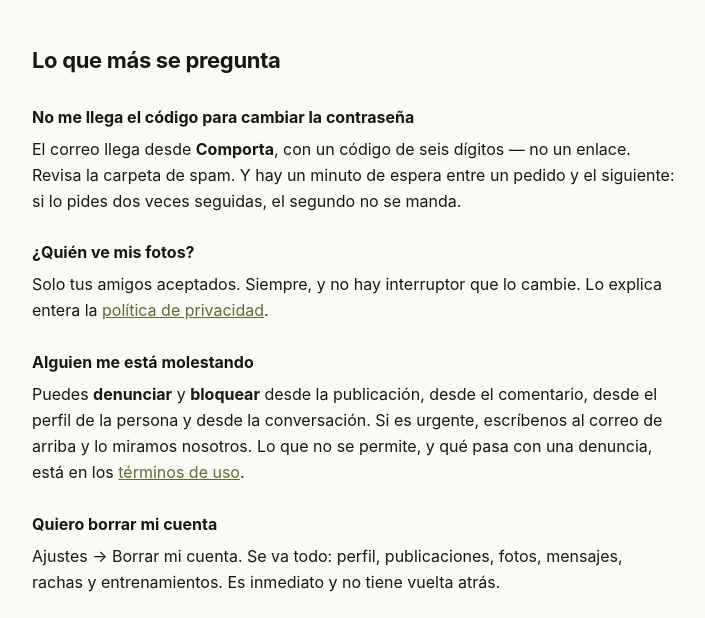
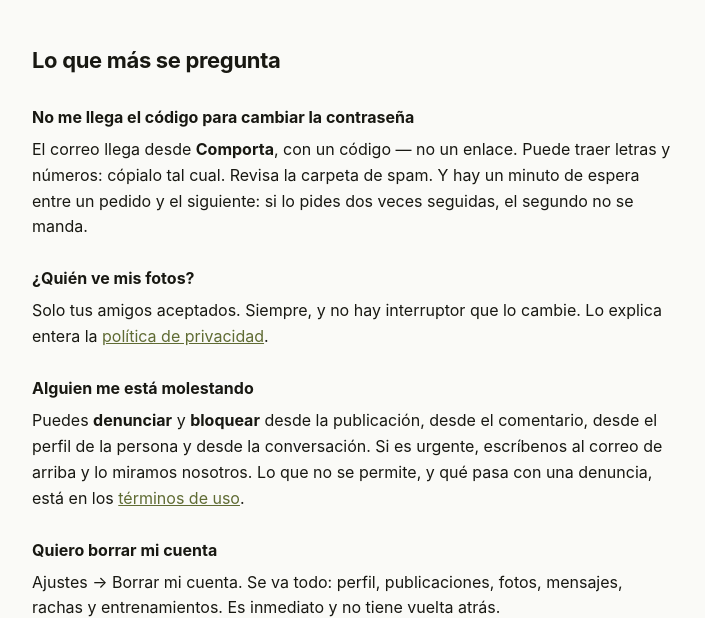
Before and after one commit to Maximiliano-Ergas/comporta-web, a plain HTML site: page soporte.html in a window 1280 px wide. Shown: the part 181-799 px from the top of the page, without its empty margins (250-955 px from the left). Drawn offline with Linux system fonts and the light colour scheme.

Commit message:
Soporte ya no promete un código de seis dígitos
Supabase manda ocho caracteres, y pueden traer letras. La app tampoco
promete un largo en el campo, porque lo decide Supabase.

Co-Authored-By: Claude Opus 5.5 <noreply@anthropic.com>

```diff
--- a/soporte.html
+++ b/soporte.html
@@ -13,7 +13,7 @@
   <h2>Lo que más se pregunta</h2>
 
   <h3>No me llega el código para cambiar la contraseña</h3>
-  <p>El correo llega desde <strong>Comporta</strong>, con un código de seis dígitos — no un enlace. Revisa la carpeta de spam. Y hay un minuto de espera entre un pedido y el siguiente: si lo pides dos veces seguidas, el segundo no se manda.</p>
+  <p>El correo llega desde <strong>Comporta</strong>, con un código — no un enlace. Puede traer letras y números: cópialo tal cual. Revisa la carpeta de spam. Y hay un minuto de espera entre un pedido y el siguiente: si lo pides dos veces seguidas, el segundo no se manda.</p>
 
   <h3>¿Quién ve mis fotos?</h3>
   <p>Solo tus amigos aceptados. Siempre, y no hay interruptor que lo cambie. Lo explica entera la <a href="privacidad.html">política de privacidad</a>.</p>
```
